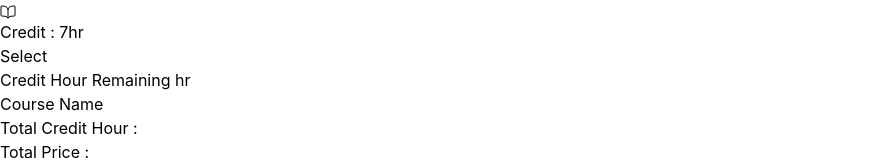
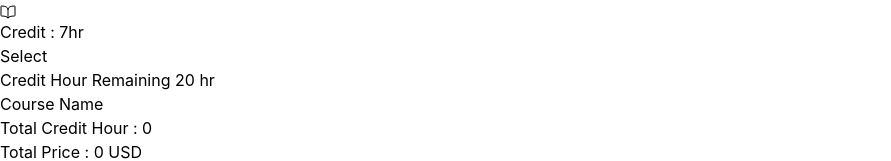
Before and after one commit to SAJID-AFNAN/Course-Registration, a React (Vite) app: page / in a window 1280 px wide. Shown: the part 4024-4185 px from the top of the page, without its empty margins (0-891 px from the left). Built offline with nearby package versions, Linux system fonts and the light colour scheme.

Commit message:
set reading time

```diff
--- a/src/App.jsx
+++ b/src/App.jsx
@@ -6,18 +6,41 @@ import Bookmarks from './Components/Bookmarks/Bookmarks'
 
 function App() {
   const [cards, setCard] = useState([])
+  const [credit, setCredit] = useState(0)
+  const [timeHr, setTime] = useState(20)
+  const [Price, setPrice] = useState(0)
 
-  const handleAddCard = corse => {
-    const newCard = [...cards, corse]
-    setCard(newCard)
+  const handleAddCard = (corse, time, usd) => {
+    //Adding Course Name
+    const checkCard = cards.find(card => card.course_name !== corse)
+    if (checkCard) {
+      const newCard = [...cards, corse]
+      setCard(newCard)
+    }
+
+    //Total Credit and Time Remaining
+    const newCredit = credit + time;
+    const timeRemaining = 20 - newCredit;
+    if (newCredit <= 20) {
+      setCredit(newCredit)
+      setTime(timeRemaining)
+    }
+
+    //Adding Total Price
+    const newPrice = Price + usd;
+    setPrice(newPrice)
   }
+
+  // const handleAddCredit = time => {
+  //   console.log("add credit", time);
+  // }
 
   return (
     <>
       <Header></Header>
       <div className='flex bg-[#F3F3F3]'>
         <Blogs handleAddCard={handleAddCard}></Blogs>
-        <Bookmarks cards={cards}></Bookmarks>
+        <Bookmarks cards={cards} credit={credit} timeHr={timeHr} Price={Price}></Bookmarks>
       </div>
     </>
   )
--- a/src/Components/Bookmark/Bookmark.jsx
+++ b/src/Components/Bookmark/Bookmark.jsx
@@ -3,11 +3,7 @@ import PropTypes from 'prop-types';
 const Bookmark = ({ card }) => {
     return (
         <div>
-            <ol>
-                <li>
-                    {card}
-                </li>
-            </ol>
+            <li>{card}</li>
         </div>
     );
 };
--- a/src/Components/Bookmarks/Bookmarks.jsx
+++ b/src/Components/Bookmarks/Bookmarks.jsx
@@ -1,25 +1,28 @@
 import PropTypes from 'prop-types';
 import Bookmark from '../Bookmark/Bookmark';
 
-const Bookmarks = ({ cards }) => {
+const Bookmarks = ({ cards, credit, timeHr, Price }) => {
     return (
         <div className="w-1/4 mx-4 bg-white rounded-xl p-6 ">
-            <h2 className="text-lg text-[#2F80ED] border-b-2 font-bold pb-4">Credit Hour Remaining { } hr</h2>
+            <h2 className="text-lg text-[#2F80ED] border-b-2 font-bold pb-4">Credit Hour Remaining {timeHr} hr</h2>
             <h1 className="text-xl font-bold pt-4">Course Name</h1>
             <p className="border-b-2 py-4">
                 {
                     cards.map((card, idx) => <Bookmark key={idx} card={card}></Bookmark>)
                 }
             </p>
-            <p className="border-b-2 py-4">Total Credit Hour : { }</p>
-            <p className="pt-4">Total Price : </p>
+            <p className="border-b-2 py-4">Total Credit Hour : {credit}</p>
+            <p className="pt-4">Total Price : {Price} USD</p>
 
         </div>
     );
 };
 
 Bookmarks.propTypes = {
-    cards: PropTypes.array
+    cards: PropTypes.array,
+    credit: PropTypes.number,
+    timeHr: PropTypes.number,
+    Price: PropTypes.number
 };
 
 export default Bookmarks;
--- a/src/Components/Card/Card.jsx
+++ b/src/Components/Card/Card.jsx
@@ -17,7 +17,7 @@ const Card = ({ course, handleAddCard }) => {
                 <span className='pl-6 pr-2 text-xl'><IoBookOutline></IoBookOutline></span>
                 <h4 className='text-gray-500'>Credit : {credit}hr</h4>
             </div>
-            <button onClick={() => handleAddCard(course_name)} className='text-lg bg-blue-600 hover:bg-blue-800 text-white w-full rounded-md py-1'>Select</button>
+            <button onClick={() => handleAddCard(course_name, credit, price)} className='text-lg bg-blue-600 hover:bg-blue-800 text-white w-full rounded-md py-1'>Select</button>
         </div>
     );
 };
```
